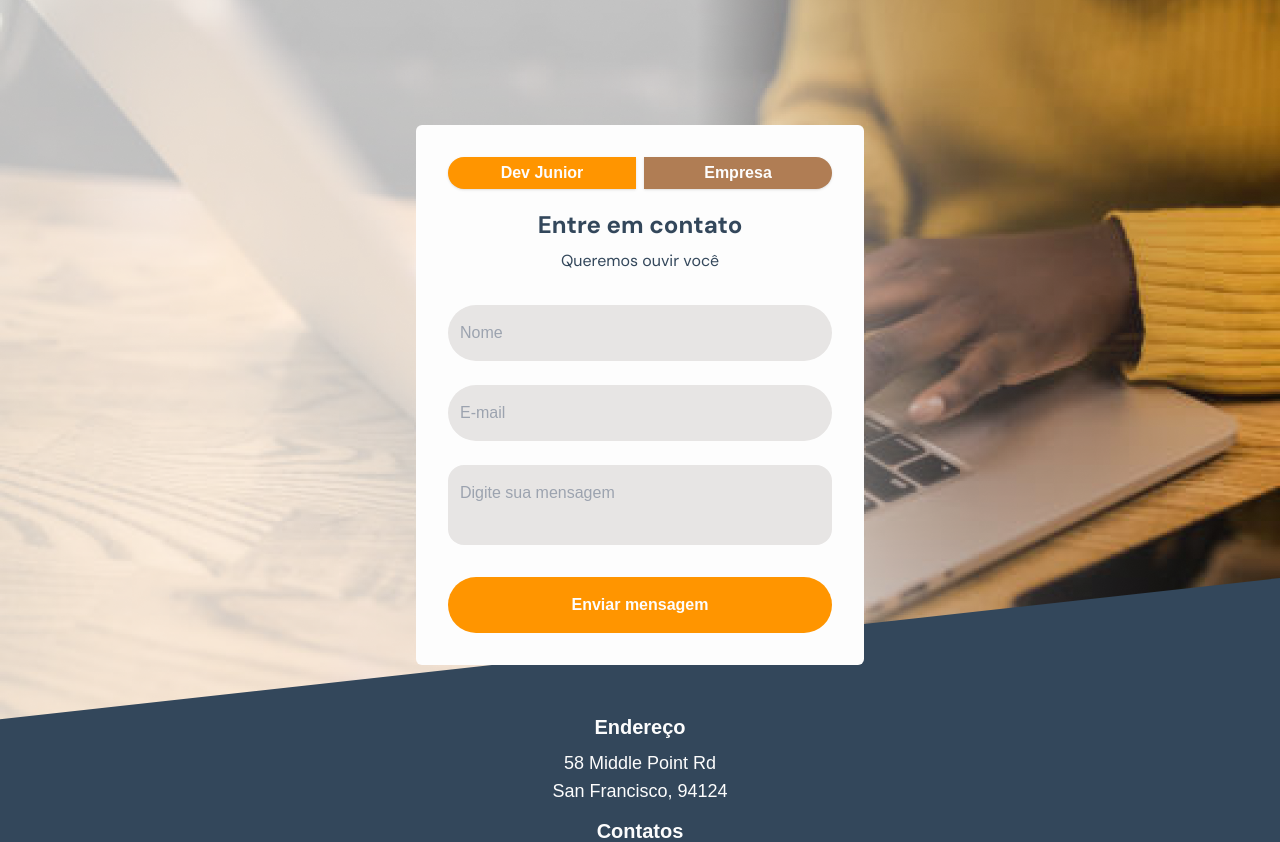
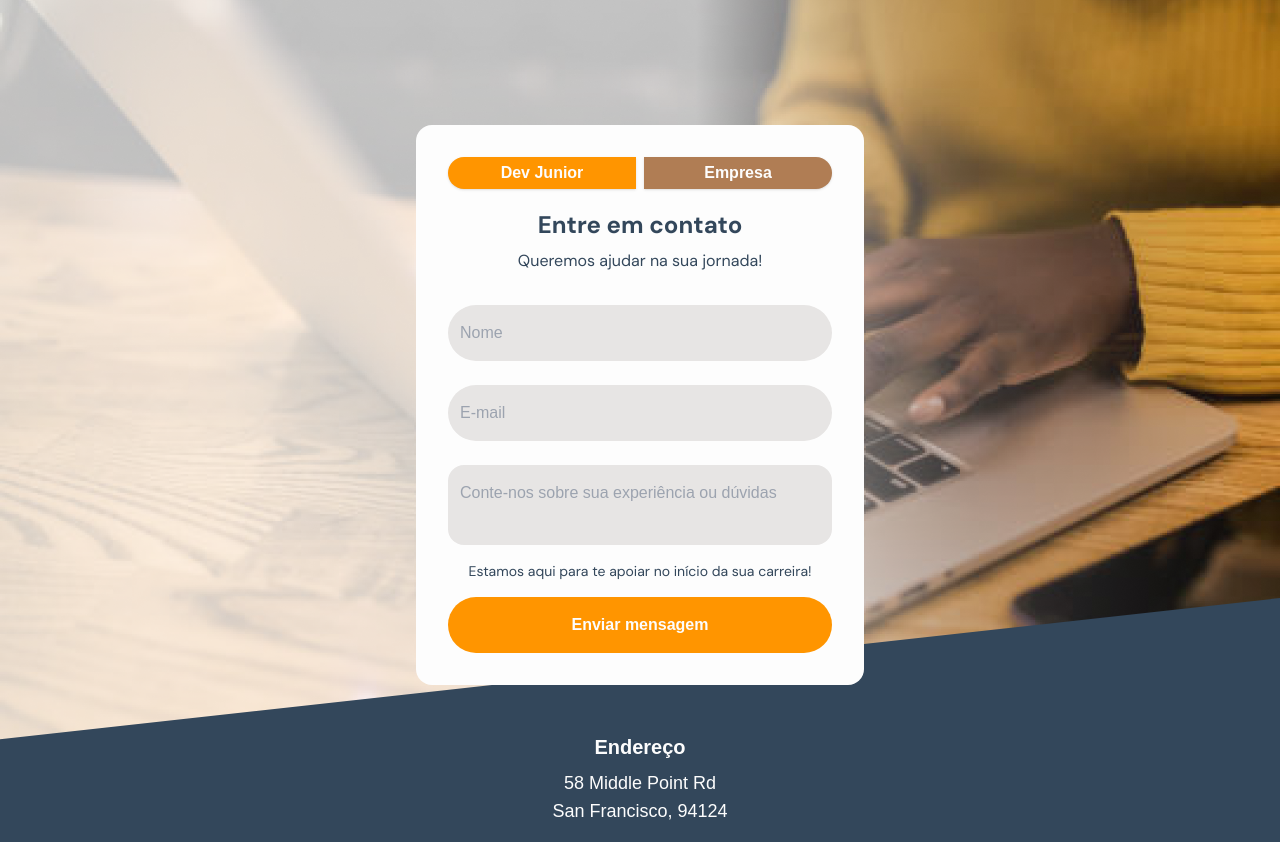
Before and after one commit to labyes24/LABYES-LP, a Next.js app: page /contato in a window 1280 px wide. Shown: the part 580-1422 px from the top of the page. Built offline with nearby package versions, Linux system fonts and the light colour scheme.

Commit message:
refact: Adjusted form
Refs: 868bd1wxx

```diff
--- a/src/components/contact-form.tsx
+++ b/src/components/contact-form.tsx
@@ -1,17 +1,15 @@
 'use client'
-
 import Form from 'next/form'
 import { useState } from 'react'
 import { Button } from './ui/button'
 
 export function ContactForm() {
-    const [activeButton, setActiveButton] = useState<string | null>('dev')
+    const [activeButton, setActiveButton] = useState<'dev' | 'enterprise'>(
+        'dev'
+    )
 
     return (
-        <Form
-            action="/"
-            className="mb-12 flex w-3/4 max-w-md flex-col items-center justify-center rounded-md bg-ly-white p-8"
-        >
+        <div className="mb-12 flex w-3/4 max-w-md flex-col items-center justify-center rounded-2xl bg-ly-white p-8">
             <div className="mb-5 flex w-full flex-row items-center gap-2">
                 <Button
                     type="button"
@@ -41,17 +39,21 @@ export function ContactForm() {
             <h3 className="mb-2 text-start font-sans text-2xl font-bold text-ly-dark-azure-600">
                 Entre em contato
             </h3>
-            <p className="mb-8 text-start font-sans text-base text-ly-dark-azure-600">
-                Queremos ouvir você
+            <p className="mb-8 text-start font-sans text-ly-dark-azure-600">
+                {activeButton === 'dev' ? (
+                    <>Queremos ajudar na sua jornada!</>
+                ) : (
+                    <>Vamos transformar ideias em soluções!</>
+                )}
             </p>
-
+            <Form action="/" className="w-full text-ly-dark-azure-600">
                 <div className="mb-6 flex w-full flex-col justify-center">
                     <label htmlFor="name"></label>
                     <input
                         type="text"
                         id="name"
                         name="name"
-                    className="w-full rounded-full bg-input px-3 py-4 text-start text-base text-ly-gray-50 focus:outline-none focus:ring focus:ring-ly-orange-500"
+                        className="w-full rounded-full bg-input px-3 py-4 text-start text-base focus:outline-none focus:ring focus:ring-ly-orange-500"
                         placeholder="Nome"
                         required
                     />
@@ -62,21 +64,38 @@ export function ContactForm() {
                         type="email"
                         id="email"
                         name="email"
-                    className="w-full rounded-full bg-input px-3 py-4 text-start text-base text-ly-gray-50 focus:outline-none focus:ring focus:ring-ly-orange-500"
+                        className="w-full rounded-full bg-input px-3 py-4 text-start text-base focus:outline-none focus:ring focus:ring-ly-orange-500"
                         placeholder="E-mail"
                         required
                     />
                 </div>
-            <div className="mb-8 flex w-full flex-col justify-center">
+                <div className="mb-4 flex w-full flex-col justify-center">
                     <label htmlFor="message"></label>
                     <textarea
                         id="message"
                         name="message"
-                    placeholder="Digite sua mensagem"
-                    className="w-full resize-none appearance-none rounded-2xl border border-none border-gray-300 bg-input px-3 py-4 text-start text-base text-ly-gray-50 outline-none focus:ring-2 focus:ring-ly-orange-500"
+                        placeholder={
+                            activeButton === 'dev'
+                                ? 'Conte-nos sobre sua experiência ou dúvidas'
+                                : 'Descreva o que você precisa'
+                        }
+                        className="w-full resize-none appearance-none rounded-2xl border border-none border-gray-300 bg-input px-3 py-4 text-start text-base outline-none focus:ring-2 focus:ring-ly-orange-500"
                         required
                     ></textarea>
                 </div>
+                <p className="mb-4 text-center font-sans text-sm text-ly-dark-azure-600">
+                    {activeButton === 'dev' ? (
+                        <>
+                            Estamos aqui para te apoiar no início da sua
+                            carreira!
+                        </>
+                    ) : (
+                        <>
+                            Estamos prontos para ajudar sua empresa a inovar e
+                            crescer!
+                        </>
+                    )}
+                </p>
                 <button
                     type="submit"
                     className="w-full rounded-full bg-ly-orange-400 p-4 text-base font-bold text-ly-white hover:bg-ly-orange-500"
@@ -84,5 +103,6 @@ export function ContactForm() {
                     Enviar mensagem
                 </button>
             </Form>
+        </div>
     )
 }
```
Lines whose indentation alone changed are shown as unchanged.
